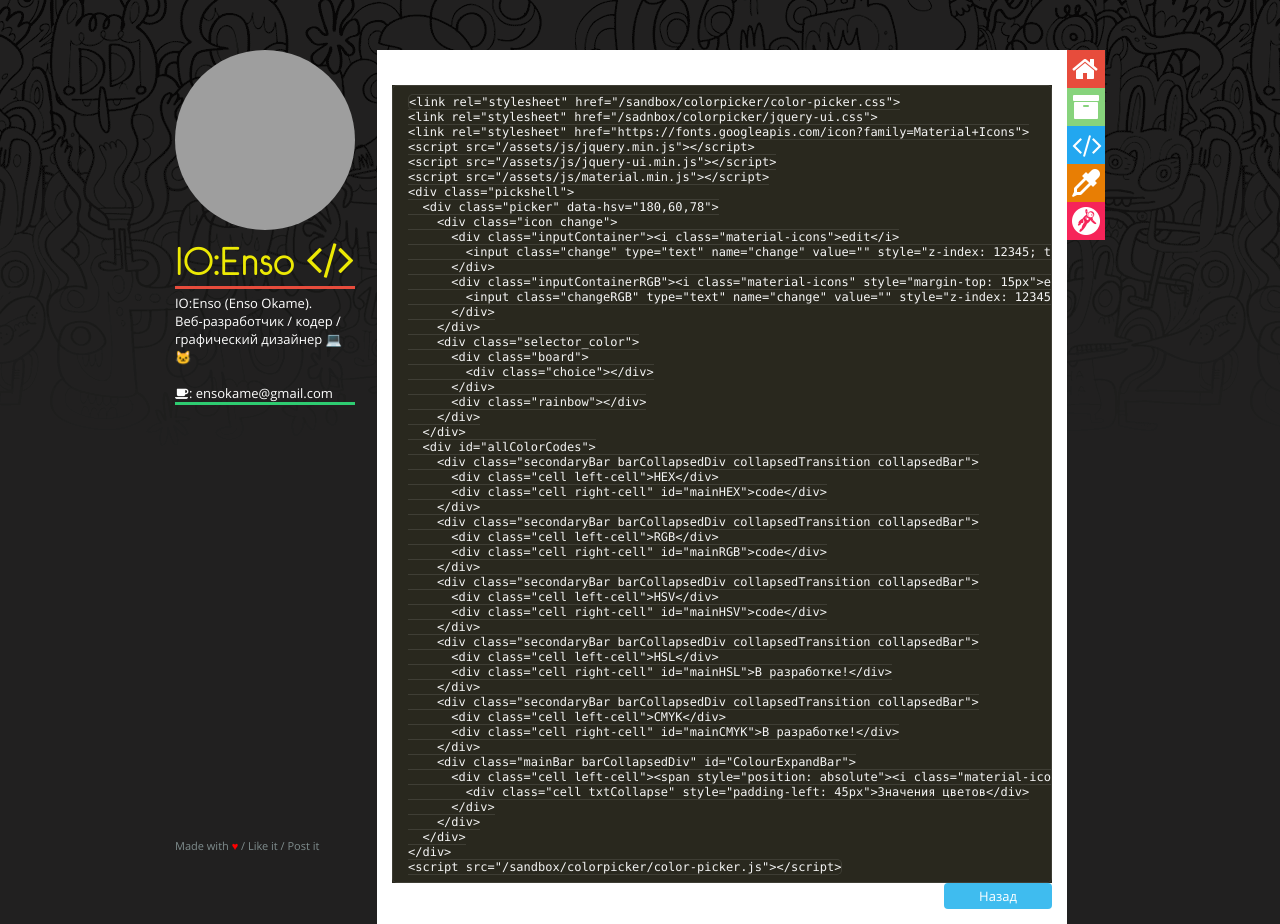
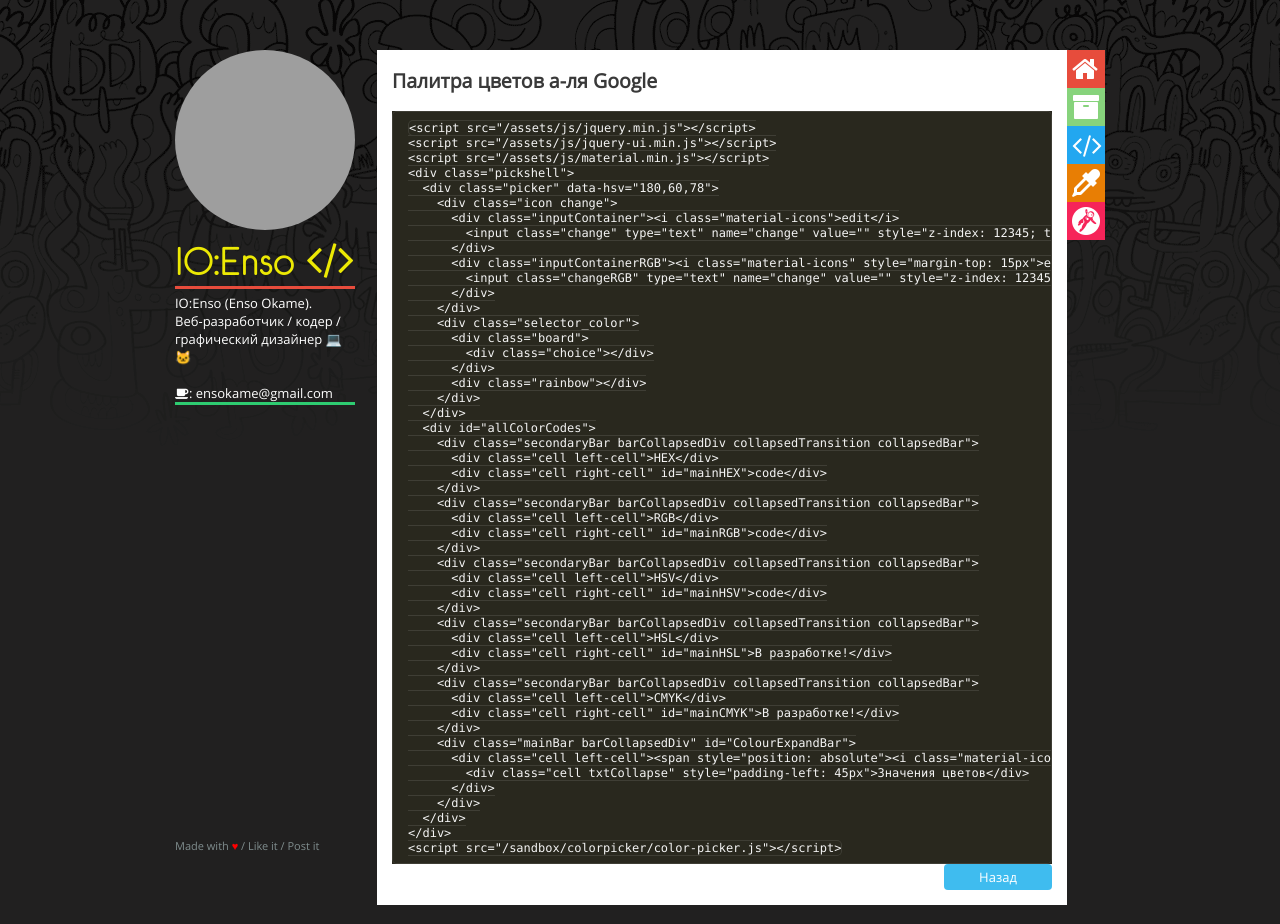
Before and after one commit to IOEnso/ioenso.github.io, a Jekyll site: the page built from pages/colorpicker.md, in a window 1280 px wide and 924 px high. Built offline with Jekyll 4.4.1, drawn with Linux system fonts in a browser that asks for light colours; our own code applies the rules of GitHub Pages for plain Markdown files; grey boxes are pictures that could not be loaded.

Commit message:
Update colorpicker.md

```diff
--- a/pages/colorpicker.md
+++ b/pages/colorpicker.md
@@ -1,6 +1,7 @@
-    <link rel="stylesheet" href="/sandbox/colorpicker/color-picker.css">
-    <link rel="stylesheet" href="/sadnbox/colorpicker/jquery-ui.css">
-    <link rel="stylesheet" href="https://fonts.googleapis.com/icon?family=Material+Icons">
+---
+layout: page
+title: Палитра цветов а-ля Google
+---
     <script src="/assets/js/jquery.min.js"></script>
     <script src="/assets/js/jquery-ui.min.js"></script>
     <script src="/assets/js/material.min.js"></script>
```
